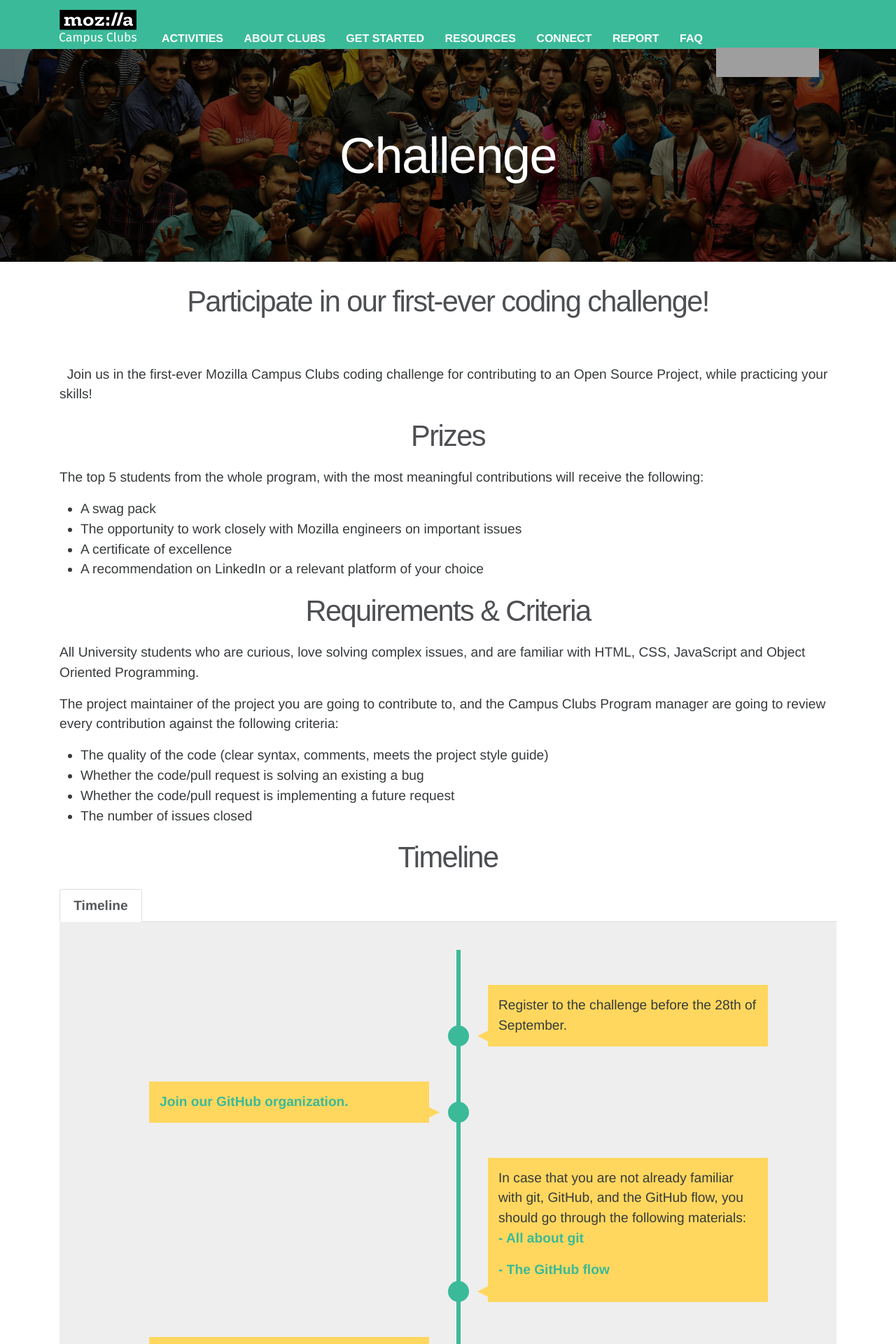
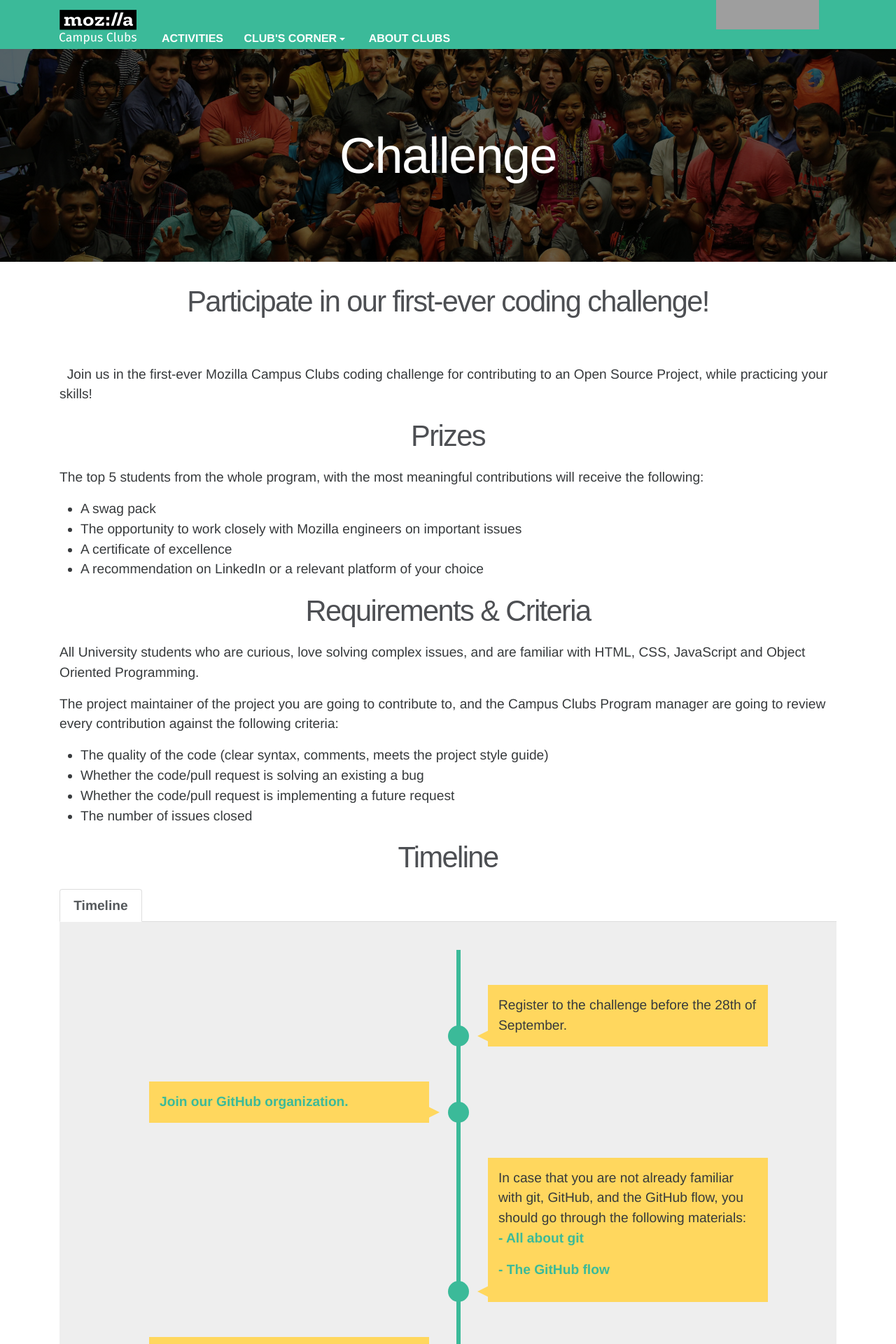
Before and after one commit to mozilla/mozilla-campus-clubs, a Jekyll site: the page built from _pages/challenge.md, in a window 1280 px wide. Shown: the top 1920 px of the page at 70% size. Built offline with Jekyll 4.4.1, drawn with Linux system fonts in a browser that asks for light colours; some web fonts are replaced; grey boxes are pictures that could not be loaded.

Commit message:
Rearrange the top website menu

```diff
--- a/_includes/header.html
+++ b/_includes/header.html
@@ -4,17 +4,21 @@
     <div class="container">
       <a class="navbar-brand" href="/"><img src="/static/img/clubs.svg" alt="{{ site.title | escape }}"></a>
 
-      <button class="navbar-toggler hidden-lg-up" type="button" data-toggle="collapse" data-target="#exCollapsingNavbar" aria-controls="exCollapsingNavbar" aria-expanded="false" aria-label="Toggle navigation">
+      <button class="navbar-toggler hidden-lg-up" type="button" data-toggle="collapse" data-target="#exCollapsingNavbar" aria-controls="exCollapsingNavbar"
+        aria-expanded="false" aria-label="Toggle navigation">
         &#9776;
       </button>
       <div class="collapse navbar-toggleable-md" id="exCollapsingNavbar">
         <a class="nav-link" href="/activities/">Activities</a>
+        <!-- Dropdown Menu for Navbar -->
+        <a class="dropdown-toggle" href="#" id="navbarDropdown" data-toggle="dropdown">Club's Corner</a>
+        <div class="dropdown-menu">
+          <a class="dropdown-item nav-link" href="/resources/">Resources</a>
+          <a class="dropdown-item nav-link" href="/connect/">Connect</a>
+          <a class="dropdown-item nav-link" href="/report/">Report</a>
+          <a class="dropdown-item nav-link" href="/faq/">FAQ</a>
+        </div>
         <a class="nav-link" href="/about/">About Clubs</a>
-        <a class="nav-link" href="/get-started/">Get Started</a>
-        <a class="nav-link" href="/resources/">Resources</a>
-        <a class="nav-link" href="/connect/">Connect</a>
-        <a class="nav-link" href="/report/#">Report</a>
-        <a class="nav-link" href="/faq/">FAQ</a>
       </div>
 
       <div id="tabzilla" class="hidden-lg-down">
--- a/static/css/app.css
+++ b/static/css/app.css
@@ -638,3 +638,14 @@ a.btn-primary-activities {
 .headersleft h3 {
   text-align: left;
 }
+.dropdown-toggle {
+    text-decoration: none !important
+  }
+
+  .dropdown-menu {
+    background-color: #3BBA99;
+  }
+
+  .dropdown-menu a:hover {
+    color: #3BBA99 !important;
+  }
```
